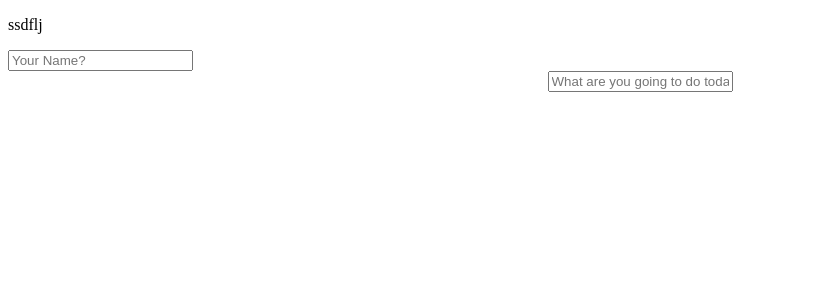
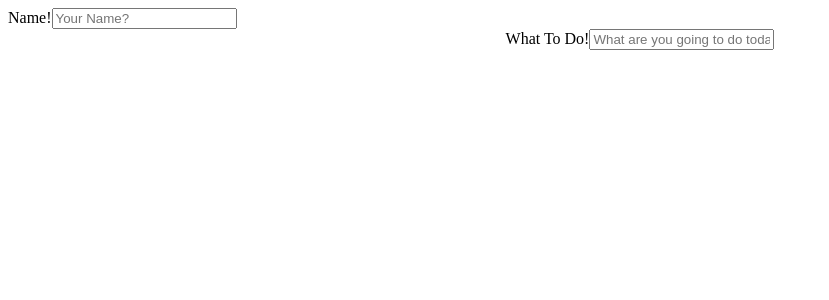
Before and after one commit to taehwan920/react-todo, a React (Create React App) app: page / in a window 1280 px wide. Shown: the top 300 px of the page, without its empty margins (0-829 px from the left). Built offline with nearby package versions, Linux system fonts and the light colour scheme.

Commit message:
complete name input part
App컴포넌트에 메소드를 추가하고 YourName에 입력한 이름 값을 가지고와서 쓸 수 있도록 했다.

```diff
--- a/public/index.html
+++ b/public/index.html
@@ -7,7 +7,6 @@
   <meta name="viewport" content="width=device-width, initial-scale=1" />
   <meta name="theme-color" content="#000000" />
   <meta name="description" content="Web site created using create-react-app" />
-  <link rel="apple-touch-icon" href="%PUBLIC_URL%/logo192.png" />
   <!--
       manifest.json provides metadata used when your web app is installed on a
       user's mobile device or desktop. See https://developers.google.com/web/fundamentals/web-app-manifest/
--- a/src/App.js
+++ b/src/App.js
@@ -1,27 +1,18 @@
 import React from 'react';
 
-class YourName extends React.Component {
-    render() {
-        return (
-            < header className="headerForName" >
-                <p>ssdflj</p>
-                <form action="/" className="yourName" autoComplete="none">
-                    <label>
-                        <input type="text" placeholder="Your Name?" />
-                    </label>
-                </form >
-            </header >
-        )
-    }
-}
+
 
 class WriteToDo extends React.Component {
   render() {
     return (
       <center className="centerForWriting">
-                <form action="/" className="WriteToDo">
+        <form action="" className="WriteToDo">
           <label>
-                        <input type="text" placeholder="What are you going to do today?" />
+            What To Do!
+            <input
+              type="text"
+              placeholder="What are you going to do today?"
+            />
           </label>
         </form>
       </center>
@@ -29,13 +20,57 @@ class WriteToDo extends React.Component {
   }
 }
 
-class App extends React.Component {
+class HelloName extends React.Component {
   render() {
     return (
-            <div className="App">
-                <YourName></YourName>
+      <header className="helloName">
+        Hello! {this.props.name}
+      </header>
+    )
+  }
+}
+
+class YourName extends React.Component {
+  render() {
+    return (
+      <header className="headerForName">
+        <form action="/" method="post" className="yourName" autoComplete="none"
+          onSubmit={function (e) {
+            e.preventDefault();
+            this.props.onSubmit(e.target.name.value);
+          }.bind(this)}>
+          <label>
+            Name!
+            <input type="text" placeholder="Your Name?" name="name" />
+          </label>
+        </form>
+      </header >
+    )
+  }
+}
+
+class App extends React.Component {
+  state = {
+    userName: ""
+  }
+
+  isRegistered() {
+    if (this.state.userName) {
+      return <HelloName name={this.state.userName}></HelloName>
+    };
+    return <YourName onSubmit={
+      function (str_name) {
+        this.setState({ userName: str_name })
+      }.bind(this)
+    }></YourName >
+  }
+
+  render() {
+    return (
+      <main className="App">
+        {this.isRegistered()}
         <WriteToDo></WriteToDo>
-            </div>
+      </main>
     )
   }
 }
```
Lines whose indentation alone changed are shown as unchanged.
